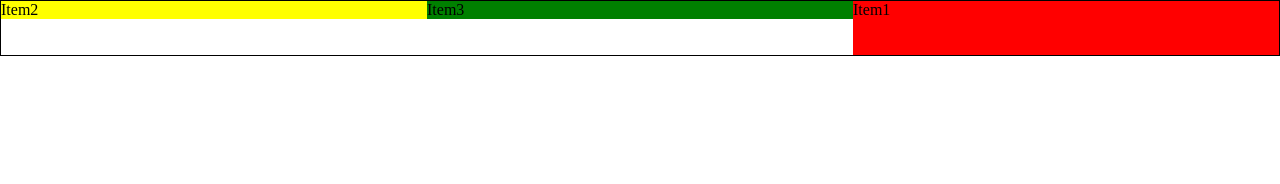
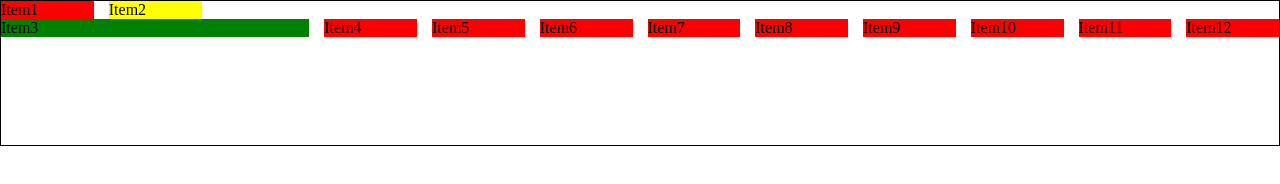
Before and after one commit to Aandi1989/CSS-Grid-webDev, a plain HTML site: page index.html in a window 1280 px wide. Drawn offline with Linux system fonts and the light colour scheme.

Commit message:
grid-template-columns:repeat(12,[col] 1fr)

```diff
--- a/index.html
+++ b/index.html
@@ -12,6 +12,15 @@
         <div class="gridItem gridItem1">Item1</div>
         <div class="gridItem gridItem2">Item2</div>
         <div class="gridItem gridItem3">Item3</div>
+        <div class="gridItem gridItem1">Item4</div>
+        <div class="gridItem gridItem1">Item5</div>
+        <div class="gridItem gridItem1">Item6</div>
+        <div class="gridItem gridItem1">Item7</div>
+        <div class="gridItem gridItem1">Item8</div>
+        <div class="gridItem gridItem1">Item9</div>
+        <div class="gridItem gridItem1">Item10</div>
+        <div class="gridItem gridItem1">Item11</div>
+        <div class="gridItem gridItem1">Item12</div>
     </div>
 </body>
 </html>
--- a/styles.scss
+++ b/styles.scss
@@ -9,8 +9,9 @@
     width: 100%;
     border:1px solid black;
     display: grid;
-    grid-template-columns:repeat(3, 1fr);
-    grid-template-rows: repeat(3, 1fr);
+    grid-template-columns:repeat(12,[col] 1fr);
+    grid-template-rows: repeat(8,[row] 1fr);
+    grid-column-gap: 15px;
 }
 
 .gridItem {
@@ -18,11 +19,12 @@
 }
 .gridItem1 {
     background-color: red;
-    grid-area: 1 / 3 / 4 / 4;
+
 }
 .gridItem2 {
     background-color: yellow;
 }
 .gridItem3 {
     background-color: green;
+    grid-column: col 1/ col 4;
 }
```
Also changed, not shown: styles.css, 1 other file.
